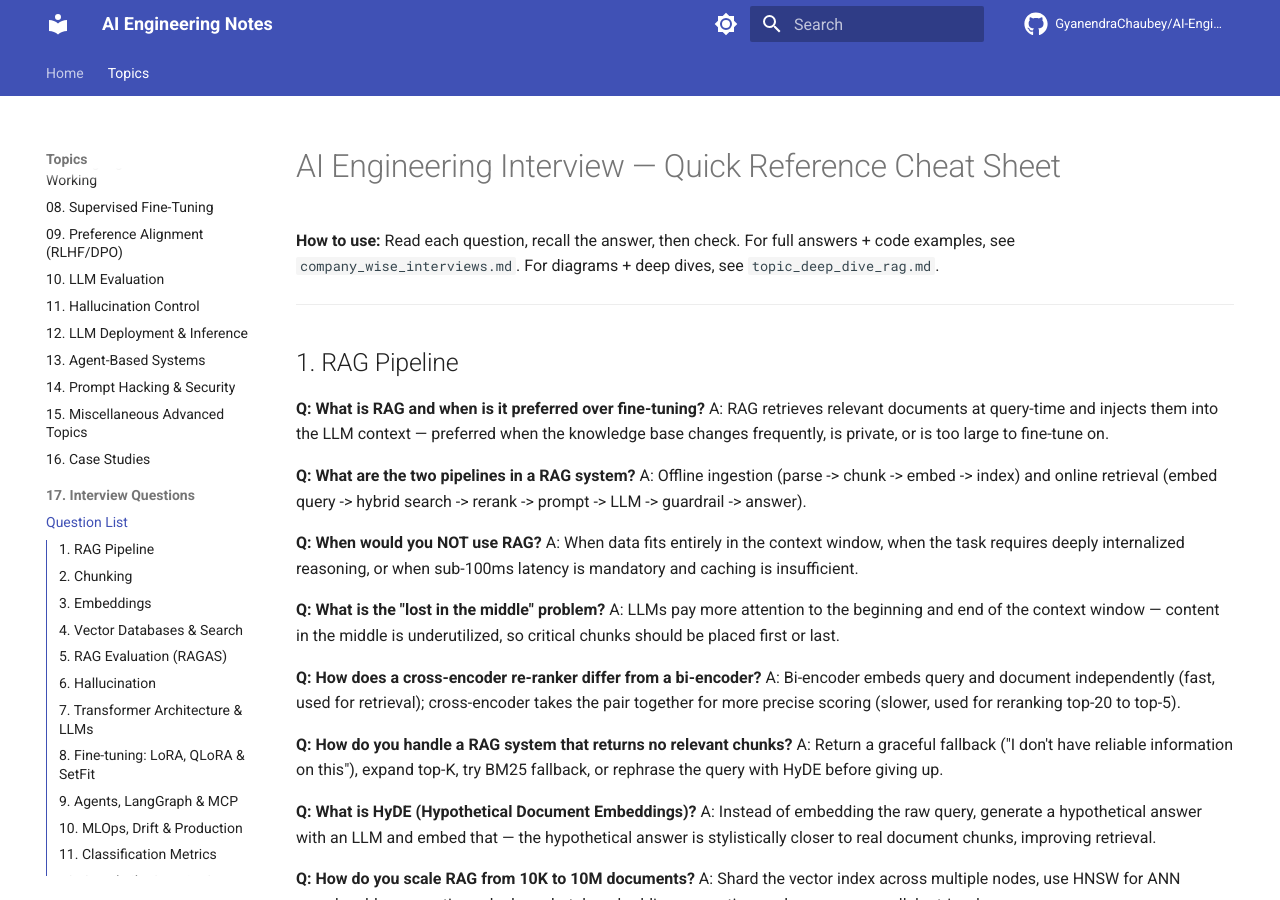
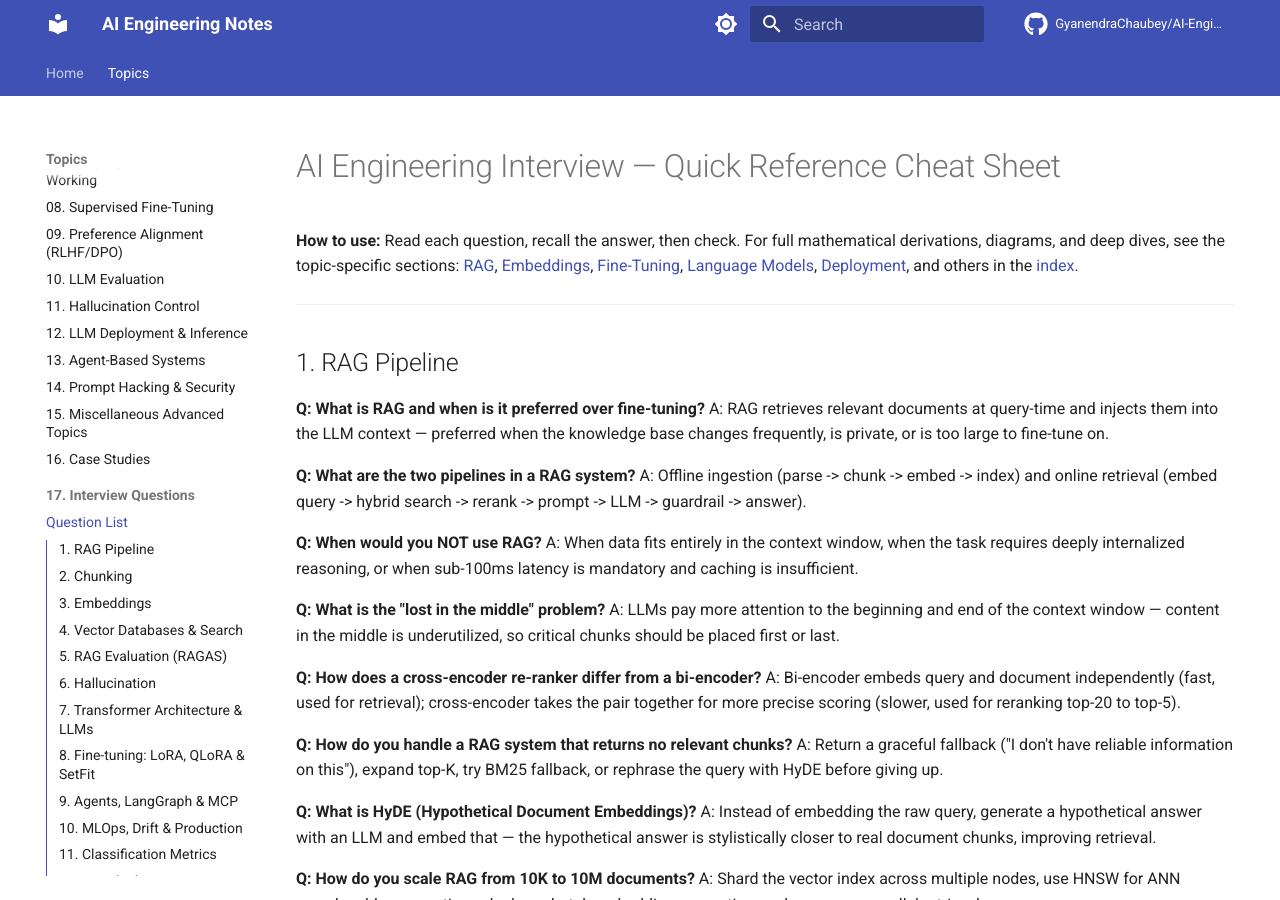
Before and after one commit to GyanendraChaubey/AI-Engineering-Notes, an MkDocs documentation site: the page built from docs/17-interview-questions/README.md, in a window 1280 px wide and 900 px high. Built offline with MkDocs 1.6.1 and Material for MkDocs 9.7.7, drawn with Linux system fonts in a browser that asks for light colours; comment, search, counter and statistics services are not loaded.

Commit message:
fix: update interview questions header to link to actual topic sections
Replace stale references to non-existent files (company_wise_interviews.md,
topic_deep_dive_rag.md) with links to the current topic-specific READMEs.

Co-Authored-By: Claude Sonnet 4.6 <noreply@anthropic.com>

```diff
--- a/docs/17-interview-questions/README.md
+++ b/docs/17-interview-questions/README.md
@@ -1,6 +1,6 @@
 # AI Engineering Interview — Quick Reference Cheat Sheet
 
-**How to use:** Read each question, recall the answer, then check. For full answers + code examples, see `company_wise_interviews.md`. For diagrams + deep dives, see `topic_deep_dive_rag.md`.
+**How to use:** Read each question, recall the answer, then check. For full mathematical derivations, diagrams, and deep dives, see the topic-specific sections: [RAG](../02-rag/README.md), [Embeddings](../04-embeddings/README.md), [Fine-Tuning](../08-fine-tuning/README.md), [Language Models](../07-language-models/README.md), [Deployment](../12-deployment/README.md), and others in the [index](../index.md).
 
 ---
 
```
